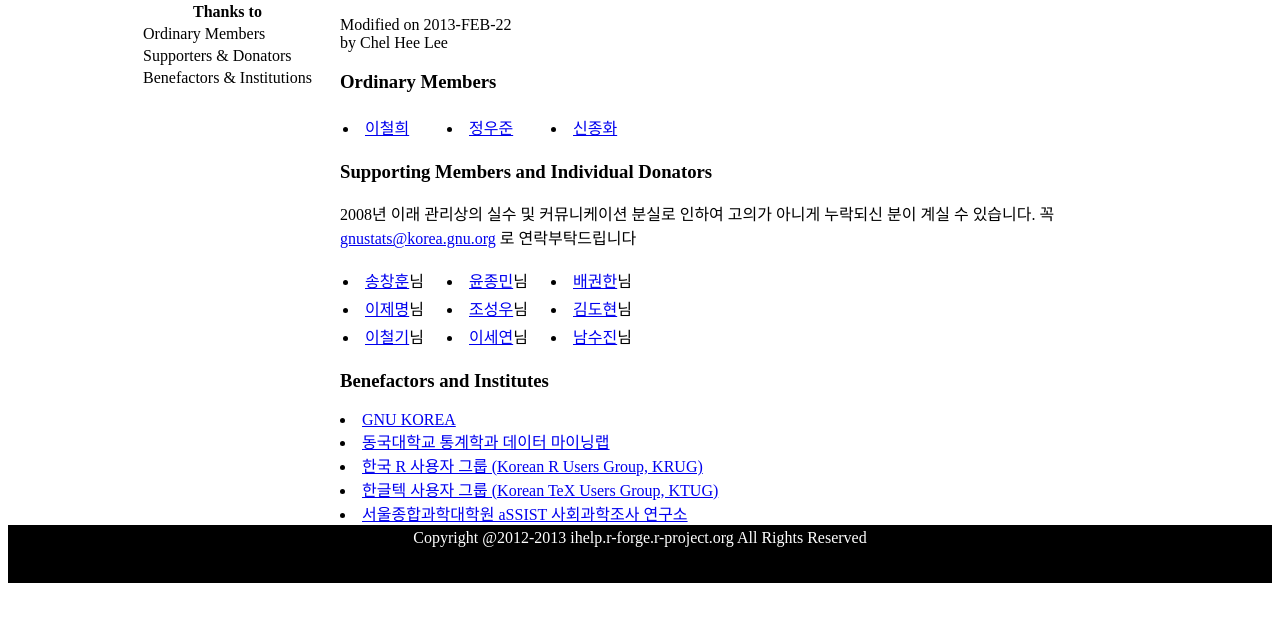
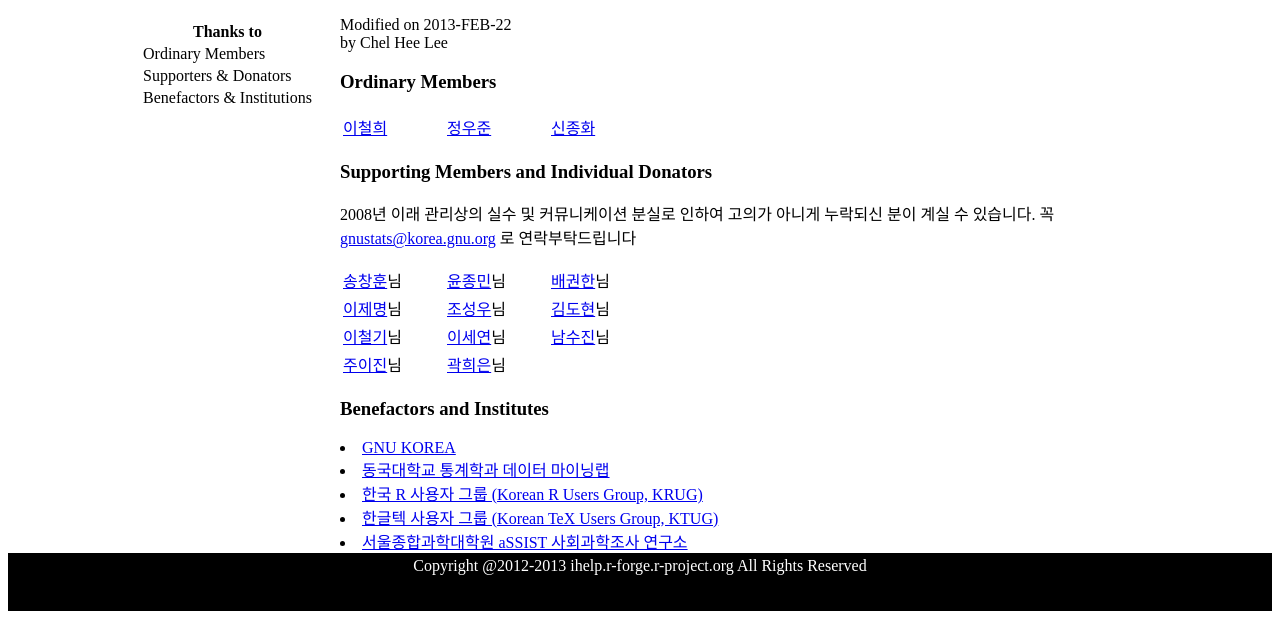
Before and after one commit to r-forge/ihelp, a PHP site: page /members.html in a window 1280 px wide. Shown: the part 111-728 px from the top of the page. Run offline with PHP 8.4, Linux system fonts and the light colour scheme.

Commit message:
git-svn-id: svn://svn.r-forge.r-project.org/svnroot/ihelp@154 edb9625f-4e0d-4859-8d74-9fd3b1da38cb

```diff
--- a/www/lang.html
+++ b/www/lang.html
@@ -18,7 +18,7 @@
 			<td> <a href="lang.html"> [ Language Support ] </a></td>
 			<td> <a href="tutorial.html"> [ Tutorials ] </a></td>
 			<td> <a href="contributedDocs.html"> [ Contributed Docs ] </a></td>
-			<td> <a href="members.html"> [ Members & Donors] </a></td>
+			<td> <a href="members.html"> [ Members &amp; Donors] </a></td>
 			<td> <a href="pool.html"> [ Export DB ] </a></td>
 		</tr>
 	</table>
--- a/www/members.html
+++ b/www/members.html
@@ -19,7 +19,7 @@
 			<td> <a href="lang.html"> [ Language Support ] </a></td>
 			<td> <a href="tutorial.html"> [ Tutorials ] </a></td>
 			<td> <a href="contributedDocs.html"> [ Contributed Docs ] </a></td>
-			<td> <a href="members.html"> [ Members & Donors] </a></td>
+			<td> <a href="members.html"> [ Members &amp; Donors] </a></td>
 			<td> <a href="pool.html"> [ Export DB ] </a></td>
 		</tr>
 	</table>
@@ -42,9 +42,9 @@
 	<h3> Ordinary Members </h3>
 	<table>
 	<tr>
-		<td width="100"> <li> <a href="mailto:gnustats@korea.gnu.org"> 이철희 </a></li> </td>
-		<td width="100"> <li> <a href="mailto:muoe78@gmail.com"> 정우준 </a></li> </td>
-		<td width="100"> <li> <a href="mailto:shin.jonghwa@r-project.kr"> 신종화 </a></li> </td>
+		<td width="100">  <a href="mailto:gnustats@korea.gnu.org"> 이철희 </a> </td>
+		<td width="100">  <a href="mailto:muoe78@gmail.com"> 정우준 </a> </td>
+		<td width="100">  <a href="mailto:sens5900r@modernity.or.kr>"> 신종화 </a> </td>
 	</tr>
 	</table>
 
@@ -56,28 +56,33 @@
 
 	<table>
 		<tr>
-			<td width="100"> <li> <a href="mailto:tacres@naver.com"> 송창훈</a>님 </li> </td>
-			<td width="100"> <li> <a href="mailto:blueguy@gmail.com"> 윤종민</a>님 </li> </td>
-			<td width="100"> <li> <a href="mailto:darjeeling@gmail.com"> 배권한</a>님 </li> </td>
+			<td width="100">  <a href="mailto:tacres@naver.com"> 송창훈</a>님  </td>
+			<td width="100">  <a href="mailto:blueguy@gmail.com"> 윤종민</a>님  </td>
+			<td width="100">  <a href="mailto:darjeeling@gmail.com"> 배권한</a>님  </td>
 		</tr>
 		<tr>
-			<td> <li> <a href="crinje@gmail.com"> 이제명</a>님 </li> </td>
-			<td> <li> <a href="mailto:amun83@gmail.com"> 조성우</a>님 </li> </td>
-			<td> <li> <a href="mailto:nomosnomos@gmail.com"> 김도현</a>님 </li> </td>
+			<td>  <a href="crinje@gmail.com"> 이제명</a>님  </td>
+			<td>  <a href="mailto:amun83@gmail.com"> 조성우</a>님  </td>
+			<td>  <a href="mailto:nomosnomos@gmail.com"> 김도현</a>님  </td>
 		</tr>
 		<tr>
-			<td> <li> <a href="mailto:"> 이철기</a>님 </li> </td>
-			<td> <li> <a href="mailto:"> 이세연</a>님 </li> </td>
-			<td> <li> <a href="mailto:"> 남수진</a>님 </li></td>
+			<td>  <a href="mailto:chulki.lee@gmail.com"> 이철기</a>님  </td>
+			<td>  <a href="mailto:"> 이세연</a>님  </td>
+			<td>  <a href="mailto:sjnam@ktug.kr"> 남수진</a>님 </td>
+		</tr>
+		<tr>
+			<td>  <a href="mailto:"> 주이진</a>님  </td>
+			<td>  <a href="mailto:kwak0707@cyworld.com"> 곽희은</a>님  </td>
+			<td>  <a href="mailto:"> </a> </td>
 		</tr>
 	</table>
 
 	<h3> Benefactors and Institutes </h3>
-	<li> <a href="mailto:staff@korea.gnu.org"> GNU KOREA </a></li>
-	<li> <a href="mailto:"> 동국대학교 통계학과 데이터 마이닝랩 </a></li>
-	<li> <a href="mailto:"> 한국 R 사용자 그룹 (Korean R Users Group, KRUG) </a></li>
-	<li> <a href="mailto:"> 한글텍 사용자 그룹 (Korean TeX Users Group, KTUG) </a></li>
-	<li> <a href="mailto:"> 서울종합과학대학원 aSSIST 사회과학조사 연구소 </a></li>
+	 <li> <a href="mailto:staff@korea.gnu.org"> GNU KOREA </a> </li>
+	 <li> <a href="mailto:yung@dongguk.edu"> 동국대학교 통계학과 데이터 마이닝랩 </a> </li>
+	 <li> <a href="mailto:bdboy@r-project.kr"> 한국 R 사용자 그룹 (Korean R Users Group, KRUG) </a> </li>
+	 <li> <a href="mailto:sjnam@ktug.kr"> 한글텍 사용자 그룹 (Korean TeX Users Group, KTUG) </a> </li>
+	 <li> <a href="mailto:sens5900r@modernity.or.kr>"> 서울종합과학대학원 aSSIST 사회과학조사 연구소 </a> </li>
 </article>
 </div>
 
--- a/www/mystyle.css
+++ b/www/mystyle.css
@@ -40,7 +40,7 @@ aside {
 	width: 200px;
 	overflow: auto;
 	float: left;
-	padding: 0px 5;
+	padding-top: 20px;
 /*	background-color: #eee; */
 /*	background: #C8FC98; */
 }
```
Also changed, not shown: www/index.html (+9 -3 lines), www/pool.html (+25 -22 lines), www/tutorial.html (+6 -15 lines).
